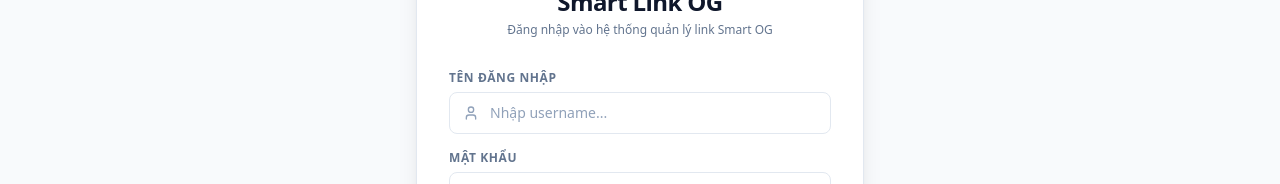
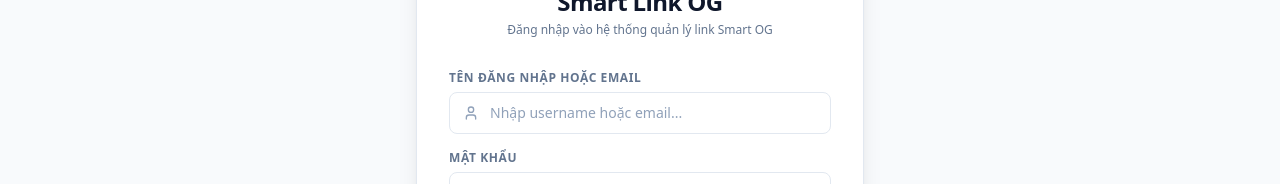
Before and after one commit to vnastar/Smart-Link-OG, a React (Vite) app: page / in a window 1280 px wide. Shown: the part 260-444 px from the top of the page. Built offline with nearby package versions, Linux system fonts and the light colour scheme; no server answers.

Commit message:
Update login form labels and placeholders

```diff
--- a/src/views/LoginView.tsx
+++ b/src/views/LoginView.tsx
@@ -72,7 +72,7 @@
         <form onSubmit={handleSubmit} className="space-y-4">
           <div>
             <label className="block text-xs font-semibold text-slate-500 uppercase tracking-wider mb-1.5">
-              Tên đăng nhập
+              Tên đăng nhập hoặc Email
             </label>
             <div className="relative">
               <UserIcon className="w-4 h-4 text-slate-400 absolute left-3.5 top-1/2 -translate-y-1/2" />
@@ -80,7 +80,7 @@
                 type="text"
                 value={username}
                 onChange={(e) => setUsername(e.target.value)}
-                placeholder="Nhập username..."
+                placeholder="Nhập username hoặc email..."
                 className="w-full bg-white border border-slate-200 rounded-lg pl-10 pr-4 py-2.5 text-sm text-slate-800 placeholder-slate-400 focus:outline-none focus:ring-2 focus:ring-indigo-500"
               />
             </div>
```
